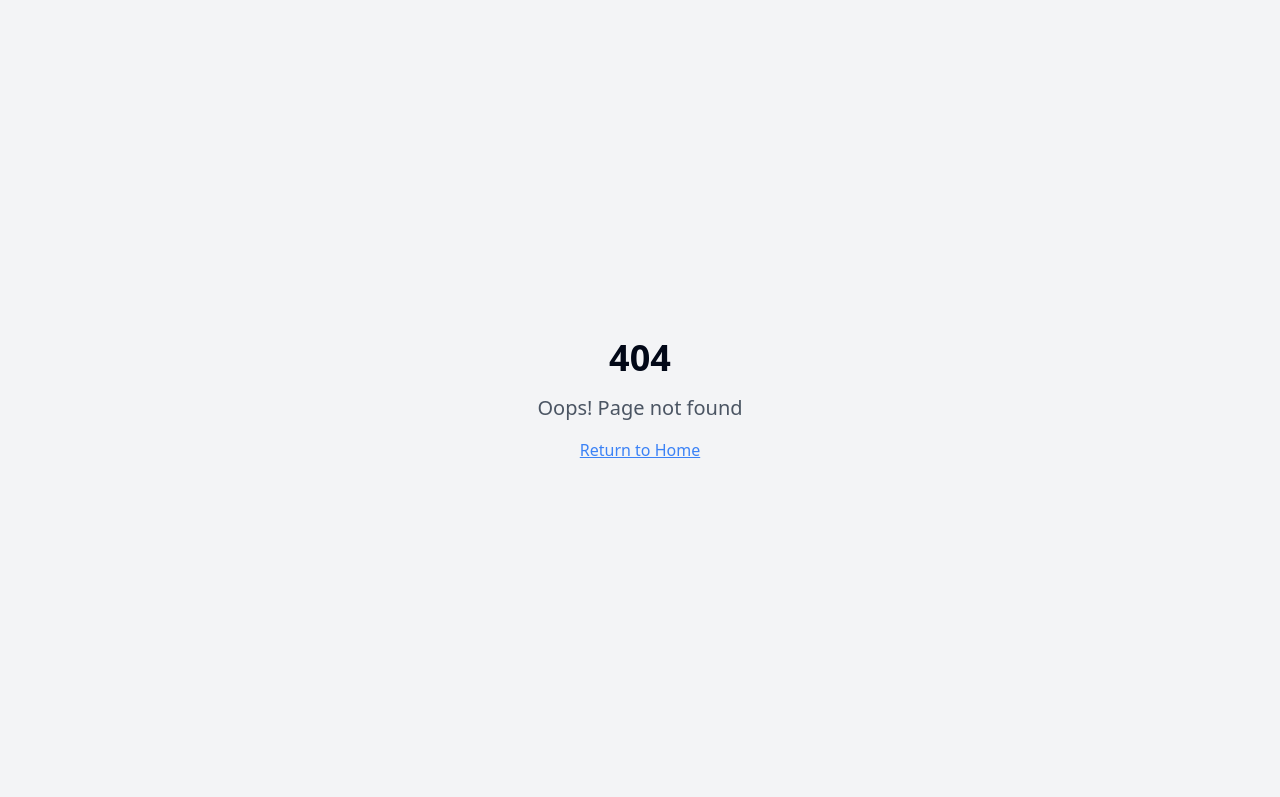
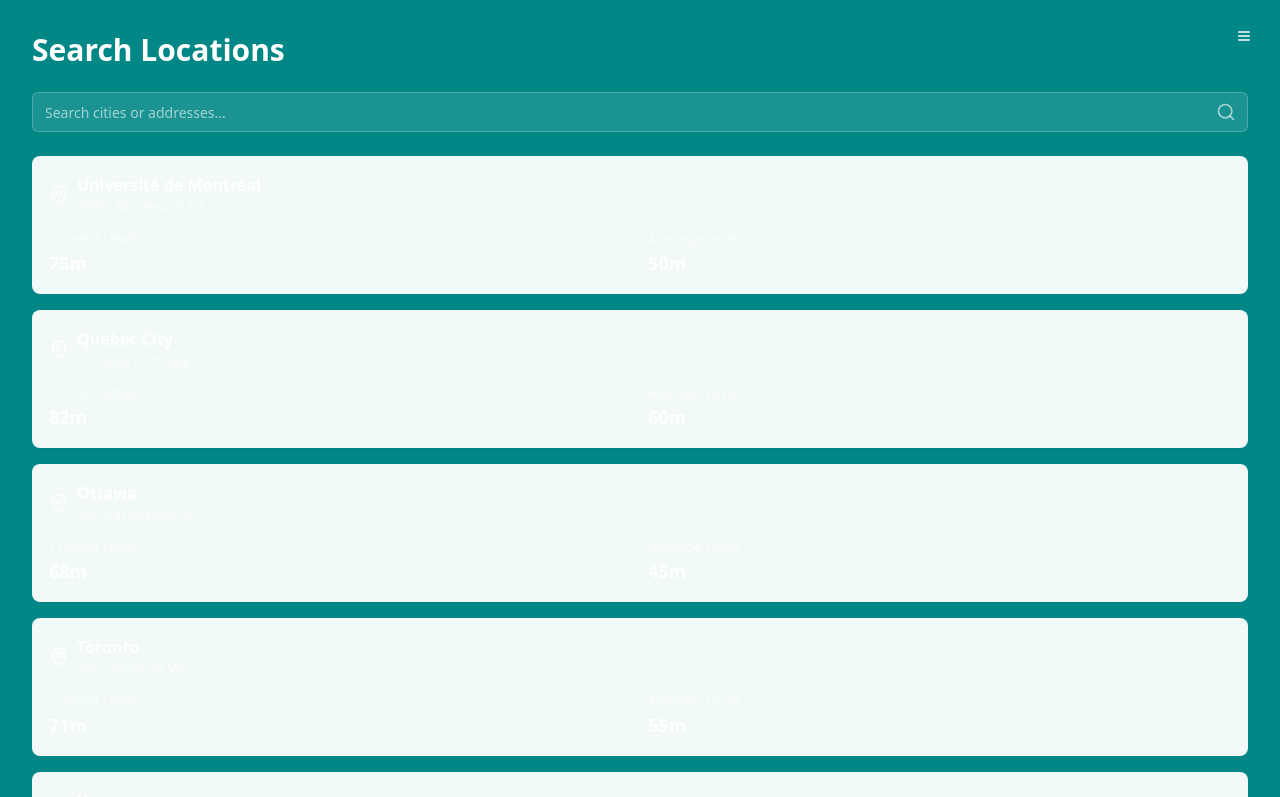
Before and after one commit to gracenl2/ocean-depth-visualizer, a React (Vite) app: page /search in a window 1280 px wide. Before the commit this address had no page. Shown: the top 797 px of the page. Built offline with nearby package versions, Linux system fonts and the light colour scheme.

Commit message:
Add search page
This commit adds a new page for the search component, mirroring the existing page structure.  No specific implementation details are included in this commit.

```diff
--- a/src/App.tsx
+++ b/src/App.tsx
@@ -1,9 +1,11 @@
+
 import { Toaster } from "@/components/ui/toaster";
 import { Toaster as Sonner } from "@/components/ui/sonner";
 import { TooltipProvider } from "@/components/ui/tooltip";
 import { QueryClient, QueryClientProvider } from "@tanstack/react-query";
 import { BrowserRouter, Routes, Route } from "react-router-dom";
 import Index from "./pages/Index";
+import Search from "./pages/Search";
 import NotFound from "./pages/NotFound";
 
 const queryClient = new QueryClient();
@@ -16,6 +18,7 @@ const App = () => (
       <BrowserRouter>
         <Routes>
           <Route path="/" element={<Index />} />
+          <Route path="/search" element={<Search />} />
           {/* ADD ALL CUSTOM ROUTES ABOVE THE CATCH-ALL "*" ROUTE */}
           <Route path="*" element={<NotFound />} />
         </Routes>
--- /dev/null
+++ b/src/pages/Search.tsx
@@ -0,0 +1,138 @@
+
+import { useState } from 'react';
+import { MapPin, Search as SearchIcon, Menu, Home, Bell } from 'lucide-react';
+import { Card } from '@/components/ui/card';
+import { Input } from '@/components/ui/input';
+import {
+  Sheet,
+  SheetContent,
+  SheetHeader,
+  SheetTitle,
+  SheetTrigger,
+} from "@/components/ui/sheet";
+import { Button } from "@/components/ui/button";
+import { useNavigate } from 'react-router-dom';
+
+// Sample data - in a real app this would come from an API
+const cities = [
+  { id: 1, name: 'Université de Montréal', address: '2900, Boulevard Éd...', currentLevel: 0.75, averageLevel: 0.5 },
+  { id: 2, name: 'Quebec City', address: '123 Rue Principal', currentLevel: 0.82, averageLevel: 0.6 },
+  { id: 3, name: 'Ottawa', address: '456 Parliament St', currentLevel: 0.68, averageLevel: 0.45 },
+  { id: 4, name: 'Toronto', address: '789 Queen St W', currentLevel: 0.71, averageLevel: 0.55 },
+  { id: 5, name: 'Vancouver', address: '321 Water St', currentLevel: 0.79, averageLevel: 0.58 },
+  { id: 6, name: 'Halifax', address: '654 Barrington St', currentLevel: 0.84, averageLevel: 0.62 },
+];
+
+const Search = () => {
+  const [searchQuery, setSearchQuery] = useState('');
+  const navigate = useNavigate();
+
+  const filteredCities = cities.filter(city =>
+    city.name.toLowerCase().includes(searchQuery.toLowerCase()) ||
+    city.address.toLowerCase().includes(searchQuery.toLowerCase())
+  );
+
+  const navigationItems = [
+    { name: 'Main', icon: Home, action: () => navigate('/') },
+    { name: 'Search', icon: SearchIcon, action: () => navigate('/search') },
+    { name: 'Alerts', icon: Bell, action: () => navigate('/alerts') },
+  ];
+
+  const handleCitySelect = (city: typeof cities[0]) => {
+    // In a real app, this would update the global state or navigate with the city data
+    navigate('/', { state: { selectedCity: city } });
+  };
+
+  return (
+    <div className="min-h-screen bg-monitor-background text-white">
+      {/* Navigation Menu */}
+      <div className="fixed top-4 right-4 z-50">
+        <Sheet>
+          <SheetTrigger asChild>
+            <Button variant="ghost" size="icon" className="text-white hover:bg-sky-400/20">
+              <Menu className="h-6 w-6" />
+            </Button>
+          </SheetTrigger>
+          <SheetContent className="bg-sky-50">
+            <SheetHeader>
+              <SheetTitle className="text-sky-900">Sea Near Me</SheetTitle>
+            </SheetHeader>
+            <div className="mt-6 space-y-4">
+              {navigationItems.map((item) => (
+                <Button
+                  key={item.name}
+                  variant="ghost"
+                  className="w-full justify-start gap-2 text-sky-800 hover:bg-sky-100 hover:text-sky-900"
+                  onClick={item.action}
+                >
+                  <item.icon className="h-5 w-5" />
+                  {item.name}
+                </Button>
+              ))}
+            </div>
+          </SheetContent>
+        </Sheet>
+      </div>
+
+      {/* Search Content */}
+      <div className="container pt-8">
+        <h1 className="text-3xl font-bold mb-6">Search Locations</h1>
+
+        {/* Search Bar */}
+        <div className="relative max-w-full">
+          <Input
+            type="text"
+            placeholder="Search cities or addresses..."
+            value={searchQuery}
+            onChange={(e) => setSearchQuery(e.target.value)}
+            className="w-full bg-white/10 border-white/20 text-white placeholder:text-white/60"
+          />
+          <SearchIcon className="absolute right-3 top-1/2 transform -translate-y-1/2 text-white/60 w-5 h-5" />
+        </div>
+
+        {/* Search Results */}
+        <div className="mt-6 grid gap-4">
+          {filteredCities.map((city) => (
+            <Card
+              key={city.id}
+              className="bg-monitor-card/95 backdrop-blur border-white/10 hover:bg-monitor-card/80 transition-colors cursor-pointer"
+              onClick={() => handleCitySelect(city)}
+            >
+              <div className="p-4">
+                <div className="flex items-center gap-2">
+                  <MapPin className="w-5 h-5 text-white/80" />
+                  <div>
+                    <h3 className="font-semibold text-white">{city.name}</h3>
+                    <p className="text-sm text-white/60">{city.address}</p>
+                  </div>
+                </div>
+                <div className="mt-3 grid grid-cols-2 gap-4">
+                  <div>
+                    <p className="text-sm text-white/60">Current Level</p>
+                    <p className="text-lg font-semibold text-white">
+                      {(city.currentLevel * 100).toFixed(0)}m
+                    </p>
+                  </div>
+                  <div>
+                    <p className="text-sm text-white/60">Average Level</p>
+                    <p className="text-lg font-semibold text-white">
+                      {(city.averageLevel * 100).toFixed(0)}m
+                    </p>
+                  </div>
+                </div>
+              </div>
+            </Card>
+          ))}
+
+          {searchQuery && filteredCities.length === 0 && (
+            <div className="text-center py-8 text-white/60">
+              No locations found matching "{searchQuery}"
+            </div>
+          )}
+        </div>
+      </div>
+    </div>
+  );
+};
+
+export default Search;
```
